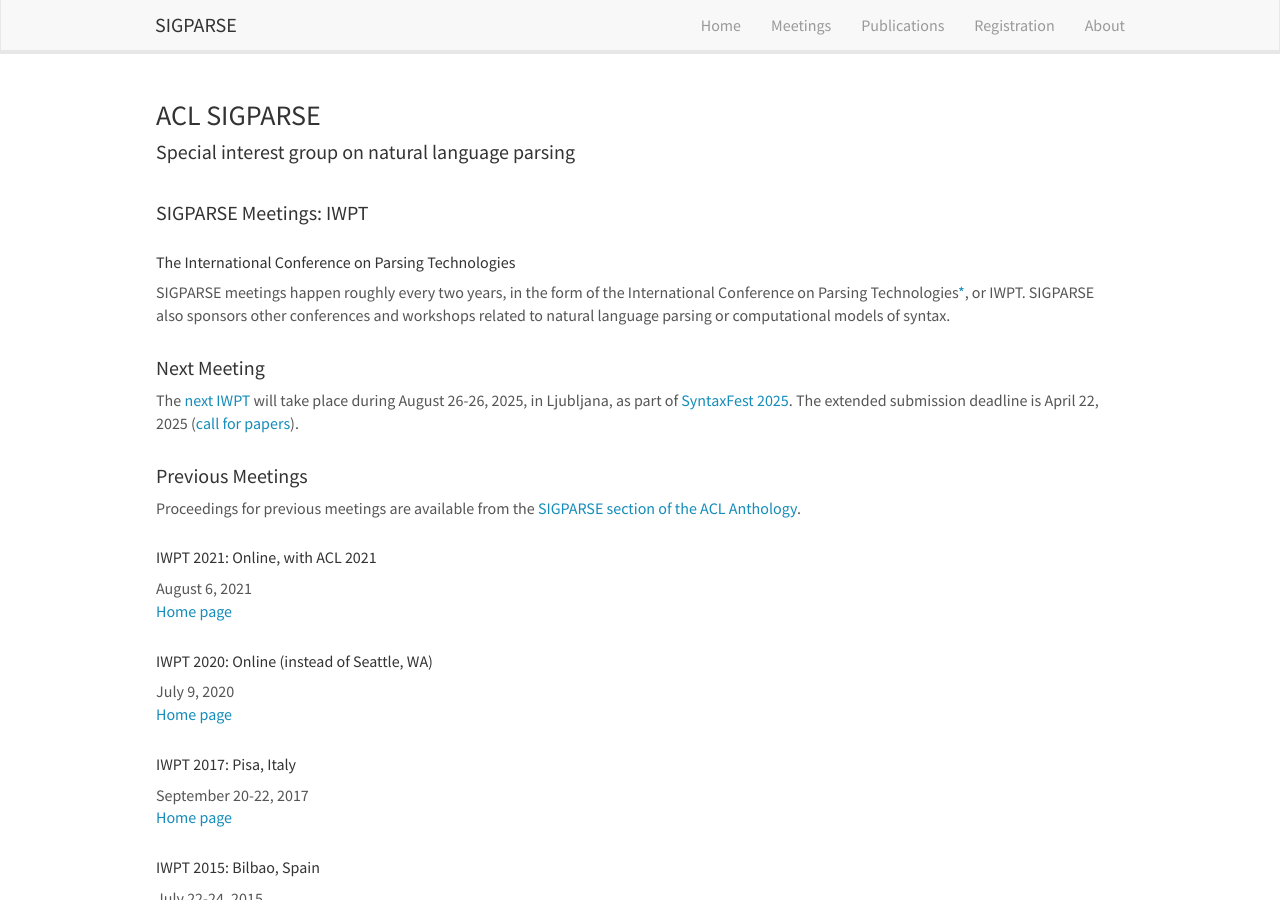
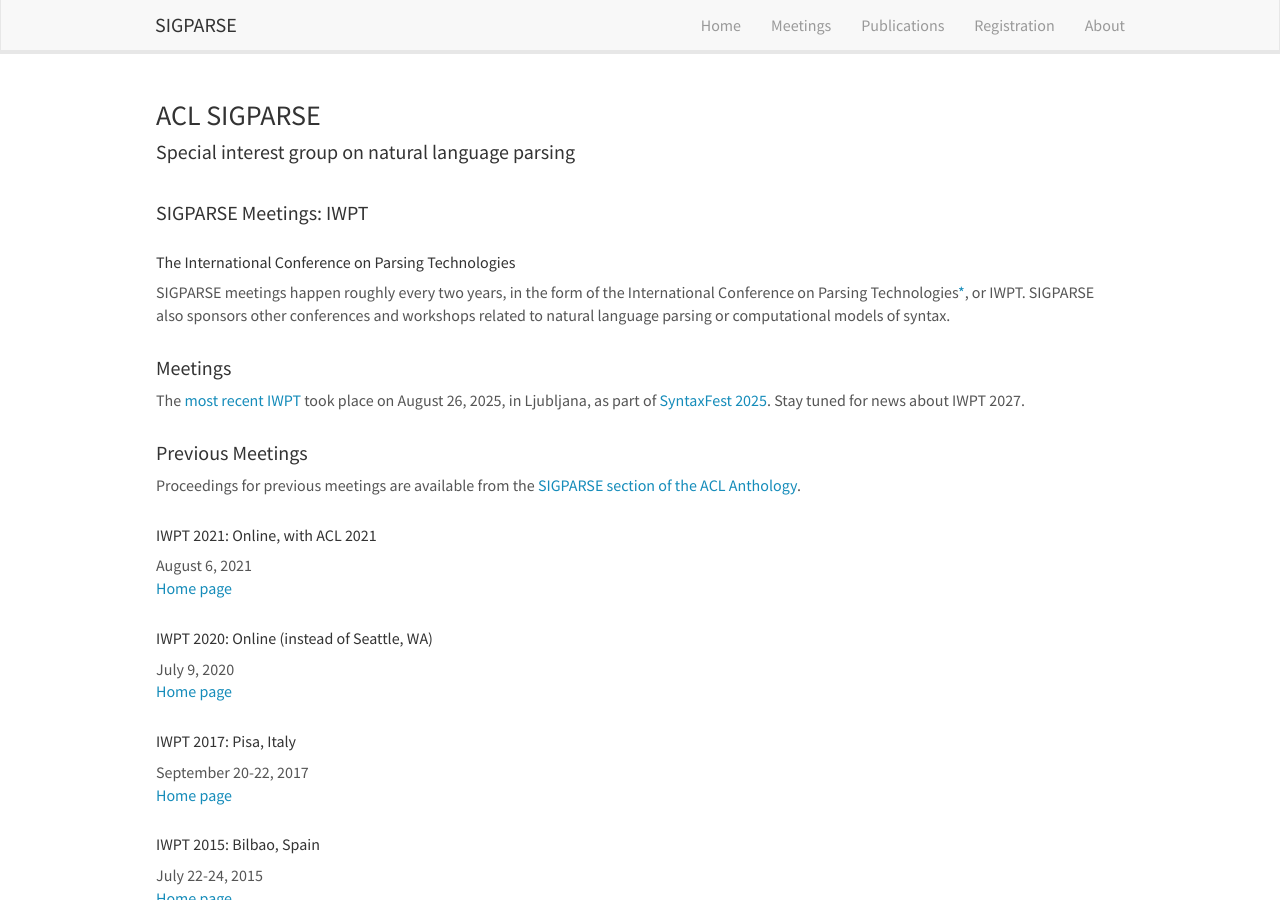
Before and after one commit to sigparse/sigparse.github.io, a Jekyll site: the page built from _pages/meetings.md, in a window 1280 px wide and 900 px high. Built offline with Jekyll 4.4.1, drawn with Linux system fonts in a browser that asks for light colours; nearby versions of some CDN libraries.

Commit message:
Update meetings.md

```diff
--- a/_pages/meetings.md
+++ b/_pages/meetings.md
@@ -11,8 +11,8 @@
 SIGPARSE meetings happen roughly every two years, in the form of the International Conference on Parsing Technologies[*](#IWPT), or IWPT. SIGPARSE also sponsors other conferences and workshops related to natural language parsing or computational models of syntax.
 
 
-#### Next Meeting
-The [next IWPT](https://www.sigparse.org/iwpt2025/) will take place during August 26-26, 2025, in Ljubljana, as part of [SyntaxFest 2025](https://syntaxfest.github.io/syntaxfest25/). The extended submission deadline is April 22, 2025 ([call for papers](https://www.sigparse.org/iwpt2025/cfp)).
+#### Meetings
+The [most recent IWPT](https://www.sigparse.org/iwpt2025/) took place on August 26, 2025, in Ljubljana, as part of [SyntaxFest 2025](https://syntaxfest.github.io/syntaxfest25/). Stay tuned for news about IWPT 2027.
 
 
 #### Previous Meetings
```
